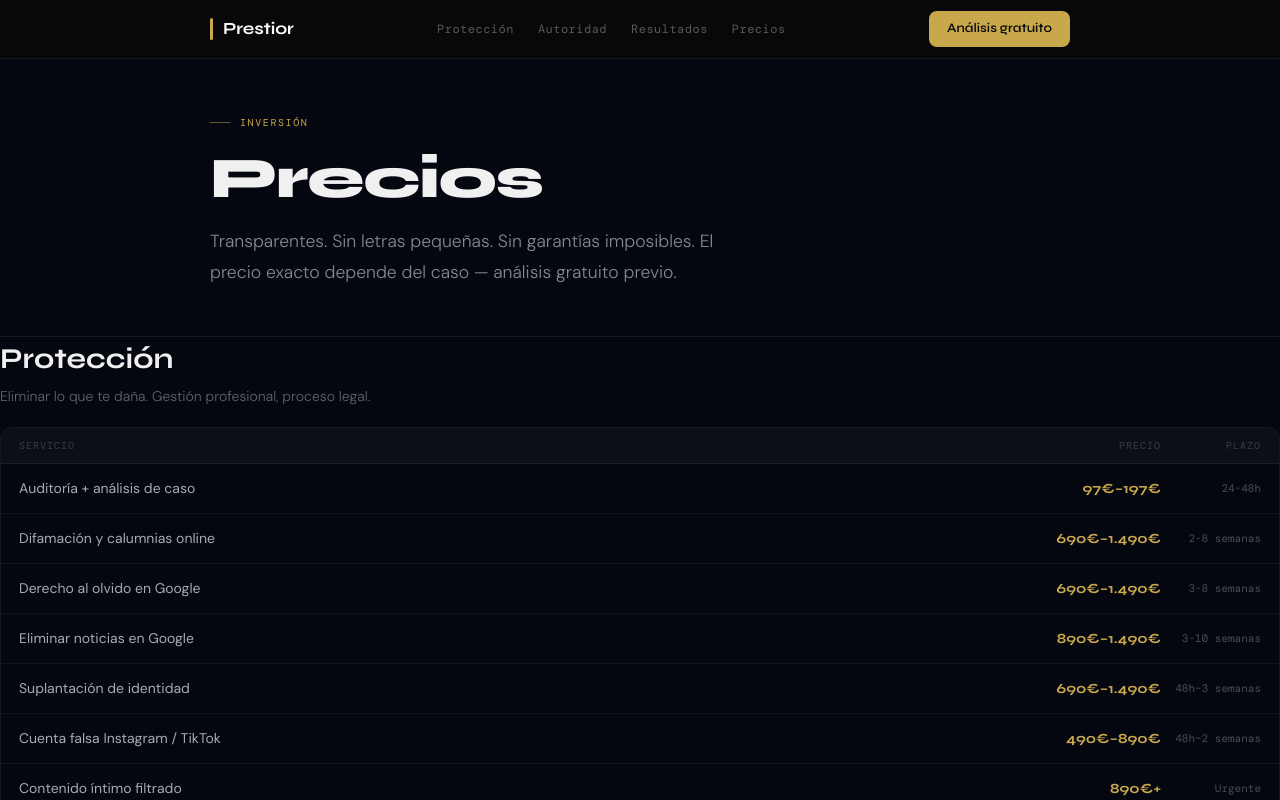
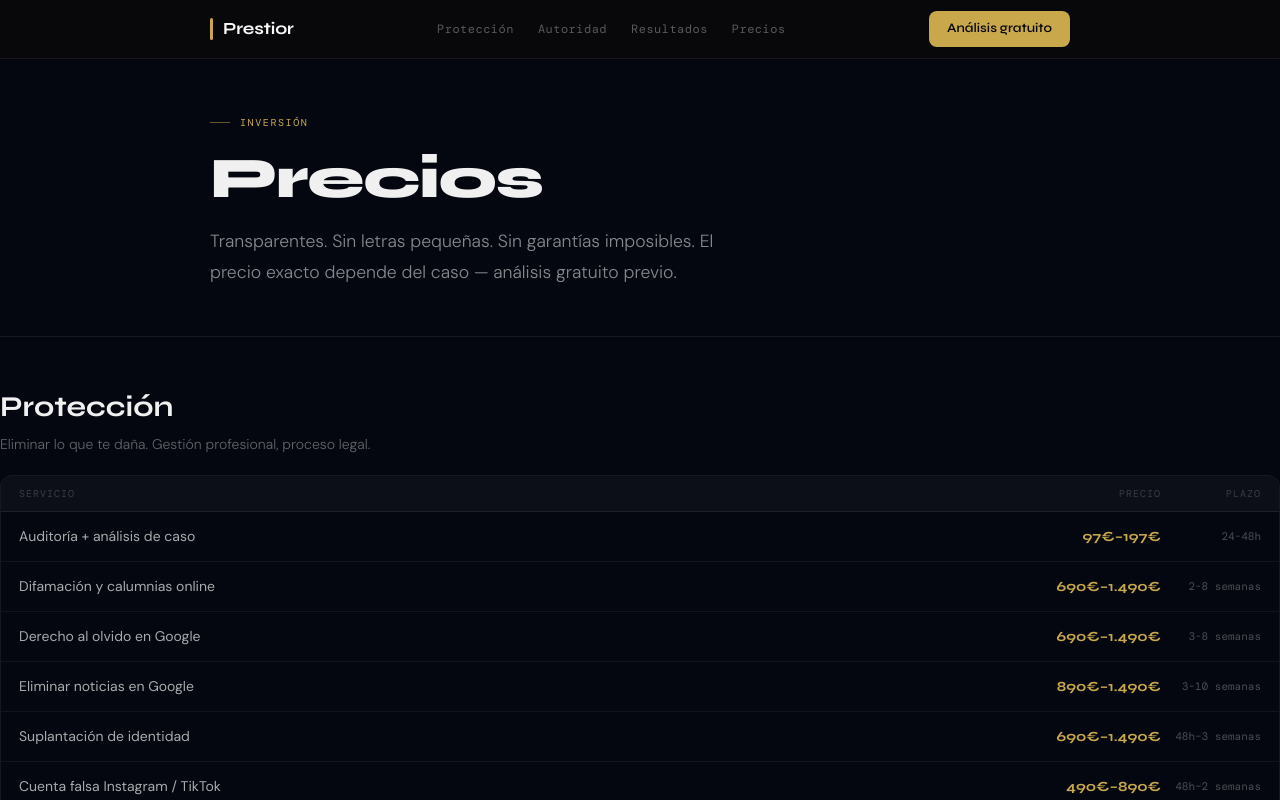
Before and after one commit to aleqstiff/reputalia, a Next.js app: page /precios in a window 1280 px wide. Shown: the top 800 px of the page. Built offline with nearby package versions, Linux system fonts and the light colour scheme.

Commit message:
fix precios: padding top en sección tablas

```diff
--- a/app/precios/page.tsx
+++ b/app/precios/page.tsx
@@ -86,7 +86,7 @@ export default function Page() {
       </div>
 
       <section className="sec">
-        <div className="sec-inner">
+        <div className="sec-inner" style={{ paddingTop: 48 }}>
           <Table title="Protección" desc="Eliminar lo que te daña. Gestión profesional, proceso legal." rows={PROT} />
           <Table title="Autoridad" desc="Construir presencia. Servicios sueltos o paquetes completos." rows={AUTO} />
           <Table title="Blindaje continuo" desc="Monitorización activa y reacción rápida." rows={BLIND} />
```
